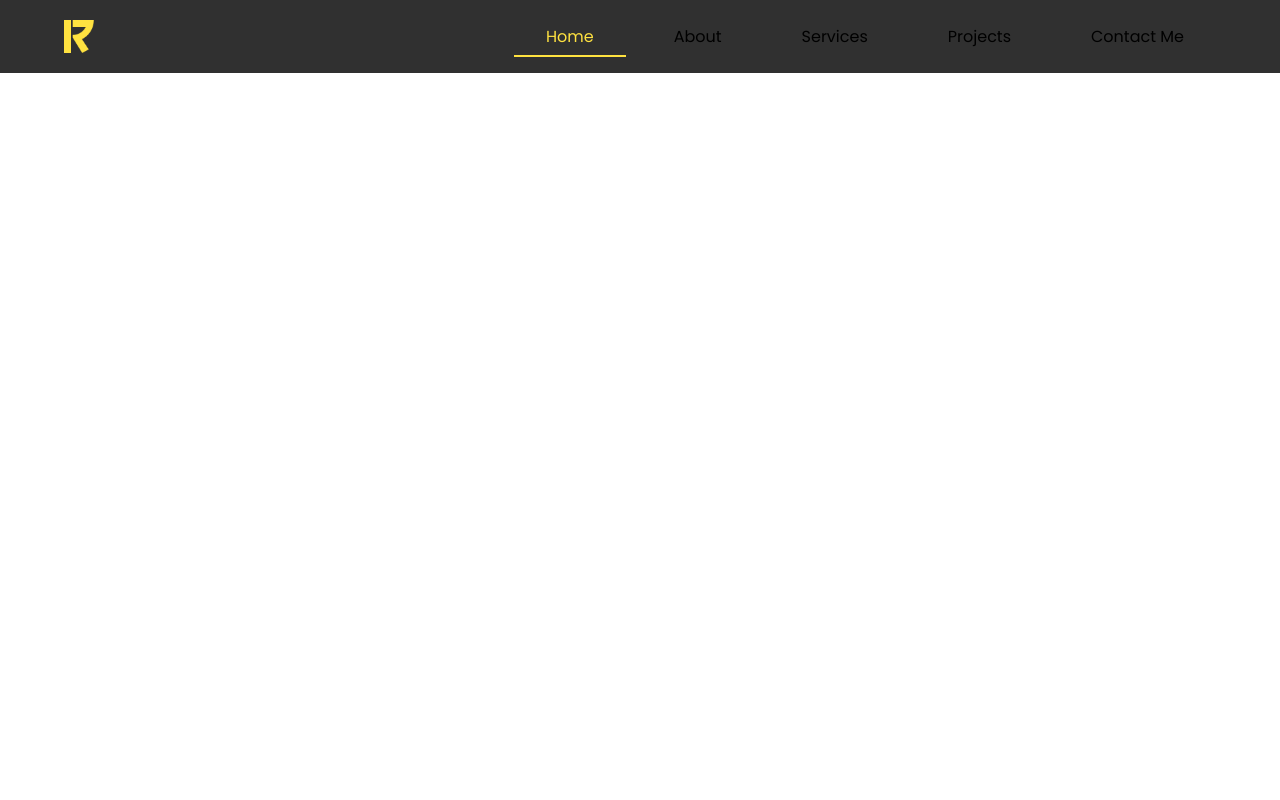
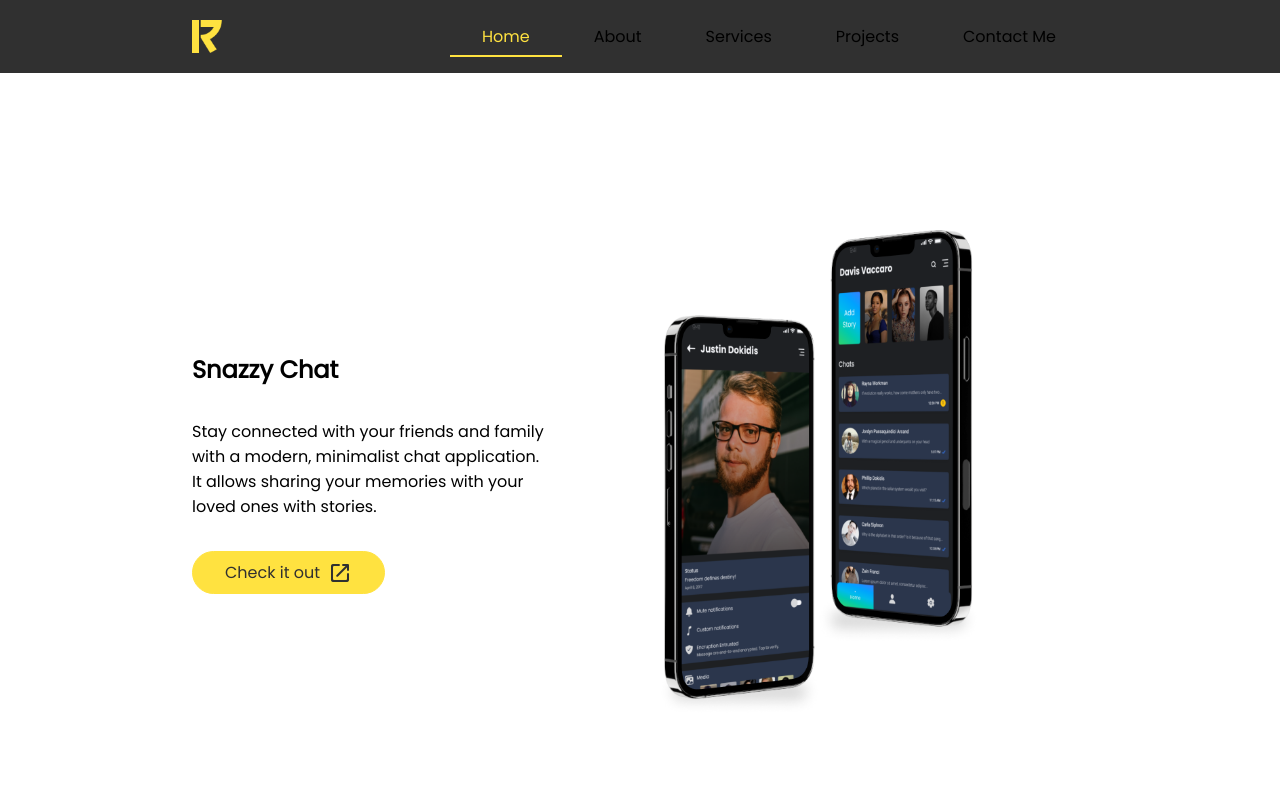
Before and after one commit to KarmitP98/portfolio-next-v1, a Next.js app: page / in a window 1280 px wide. Shown: the top 800 px of the page. Built offline with nearby package versions, Linux system fonts and the light colour scheme.

Commit message:
feat(master): Create basic project page
Signed-off-by: KarmitP98 <karmit199@gmail.com>

```diff
--- a/components/navbar/navbar.module.scss
+++ b/components/navbar/navbar.module.scss
@@ -6,7 +6,7 @@
   justify-content: space-between;
   width: 100%;
   height: fit-content;
-  padding: 1em 5%;
+  padding: 1em 15%;
   background-color: var(--dark);
 
   .links {
@@ -49,7 +49,7 @@
 	  left: auto;
 	  flex-flow: row nowrap;
 	  width: fit-content;
-	  gap: 1em;
+	  gap: 0;
 
 	  li button {
 		font-size: medium;
--- /dev/null
+++ b/components/project/project.module.scss
@@ -0,0 +1,83 @@
+.page {
+  display: flex;
+  align-items: center;
+  justify-content: center;
+  width: 100%;
+  height: 100vh;
+}
+
+.contentPage {
+  display: grid;
+  width: 90%;
+  height: 80%;
+  grid-template-columns: 100%;
+  grid-template-rows: 40% 60%;
+  grid-template-areas:
+		  'content'
+		  'image';
+
+  .contentInfo {
+	display: flex;
+	align-items: center;
+	flex-flow: column nowrap;
+	justify-content: center;
+	text-align: center;
+	gap: 1em;
+	grid-area: content;
+
+	.title {
+	  font-weight: bolder;
+	}
+  }
+
+  .contentImage {
+	display: flex;
+	overflow: hidden;
+	align-items: center;
+	justify-content: center;
+	width: 100%;
+	height: 100%;
+	padding: 1em;
+	grid-area: image;
+
+	img {
+	  width: 100%;
+	  height: 100%;
+	  animation: load-opacity-down var(--transition-250-eio);
+	  object-fit: contain;
+	}
+  }
+}
+
+@media screen and (min-width: 768px) {
+  .contentPage {
+	width: 70%;
+	grid-template-columns: 40% 60%;
+	grid-template-rows: 100%;
+	grid-template-areas: 'content image';
+
+	.contentInfo {
+	  align-items: flex-start;
+	  text-align: left;
+	  gap: 2em;
+	}
+
+	.contentImage {
+	  img {
+		height: 80%
+	  }
+	}
+
+  }
+}
+
+@keyframes load-opacity-down {
+  from {
+	opacity: 0;
+	transform: translateY(-100px);
+  }
+  to {
+	opacity: 1;
+	transform: translateY(0);
+  }
+}
--- /dev/null
+++ b/components/project/project.tsx
@@ -0,0 +1,35 @@
+import {ProjectPropsModel} from '../../models/props/project-props.model';
+import classes from './project.module.scss';
+import Image from 'next/image';
+import Cta from '../cta/cta';
+
+const Project = ({title, description, imageName, imageURL, projectURL}: ProjectPropsModel) => {
+
+	const getImageURL = (): string => imageName ? `/assets/${imageName}` : imageURL || '';
+
+	return (
+	  <section className={classes.page}>
+		  <div className={classes.contentPage}>
+			  <div className={classes.contentInfo}>
+				  <h1>{title}</h1>
+				  <p>{description}</p>
+				  <div className='action-bar'>
+					  <a href={projectURL} target={'_blank'} rel='noreferrer'>
+						  <Cta theme={'primary'} shape={'full'}>
+							  Check it out
+							  <span className='material-icons-round'>
+								  open_in_new
+							  </span>
+						  </Cta>
+					  </a>
+				  </div>
+			  </div>
+			  <div className={classes.contentImage}>
+				  <Image src={getImageURL()} alt={`${title}-Image`} width={1920} height={1080}/>
+			  </div>
+		  </div>
+	  </section>
+	);
+};
+
+export default Project;
--- a/next.config.js
+++ b/next.config.js
@@ -3,9 +3,19 @@ var path = require('path');
 const nextConfig = {
   reactStrictMode: true,
   swcMinify: true,
-  sassOptions:{
-    includePaths: [path.join(__dirname, 'styles')]
+  sassOptions: {
+	includePaths: [path.join(__dirname, 'styles')]
+  },
+  images: {
+	remotePatterns: [
+	  {
+		protocol: 'https',
+		hostname: 'firebasestorage.googleapis.com',
+		port: '',
+		pathname: '/v0/b/karmitp98.appspot.com/o/**'
+	  }
+	]
   }
-}
+};
 
-module.exports = nextConfig
+module.exports = nextConfig;
--- a/pages/index.tsx
+++ b/pages/index.tsx
@@ -3,11 +3,28 @@ import Head from 'next/head';
 import styles from '../styles/Home.module.scss';
 import Navbar from '../components/navbar/navbar';
 import {useState} from 'react';
+import {ProjectPropsModel} from '../models/props/project-props.model';
+import Project from '../components/project/project';
 
 const Home: NextPage = () => {
 
 	const [activeTab, setActiveTab] = useState('home');
 	const [opened, setOpened] = useState(false);
+
+	const projects: ProjectPropsModel[] = [
+		{
+			description: 'Stay connected with your friends and family with a modern, minimalist chat application. It allows sharing your memories with your loved ones with stories.',
+			imageName: 'Iphone-Mockup.png',
+			title: 'Snazzy Chat',
+			projectURL: 'https://github.com/KarmitP98/Snazzy-Chat'
+		},
+		{
+			description: 'Check product inventories in real time and plan accordingly. Browse products from a plethora of stores and manage your shopping at the tip of your fingers.',
+			imageURL: 'https://firebasestorage.googleapis.com/v0/b/karmitp98.appspot.com/o/MacBook-Mockup.png?alt=media&token=af44fe34-1144-403e-8360-5f8b03783c81',
+			title: 'Shoppers Land',
+			projectURL: 'https://smart-shoppers-2a1ab.web.app/'
+		}
+	];
 
 	return (
 	  <div className={styles.container}>
@@ -19,6 +36,9 @@ const Home: NextPage = () => {
 
 		  <main className={styles.main}>
 			  <Navbar active={activeTab} setActive={setActiveTab} opened={opened} setOpened={setOpened}/>
+			  {
+				  projects.map((project, index) => <Project {...project} key={project.title + index}/>)
+			  }
 		  </main>
 
 		  <footer className={styles.footer}>
```
Also changed, not shown: components/large-card/large-card.module.scss (added, +79 -0 lines), components/large-card/large-card.tsx (added, +23 -0 lines), models/large-card.model.ts (added, +7 -0 lines), models/props/project-props.model.ts (added, +7 -0 lines).
